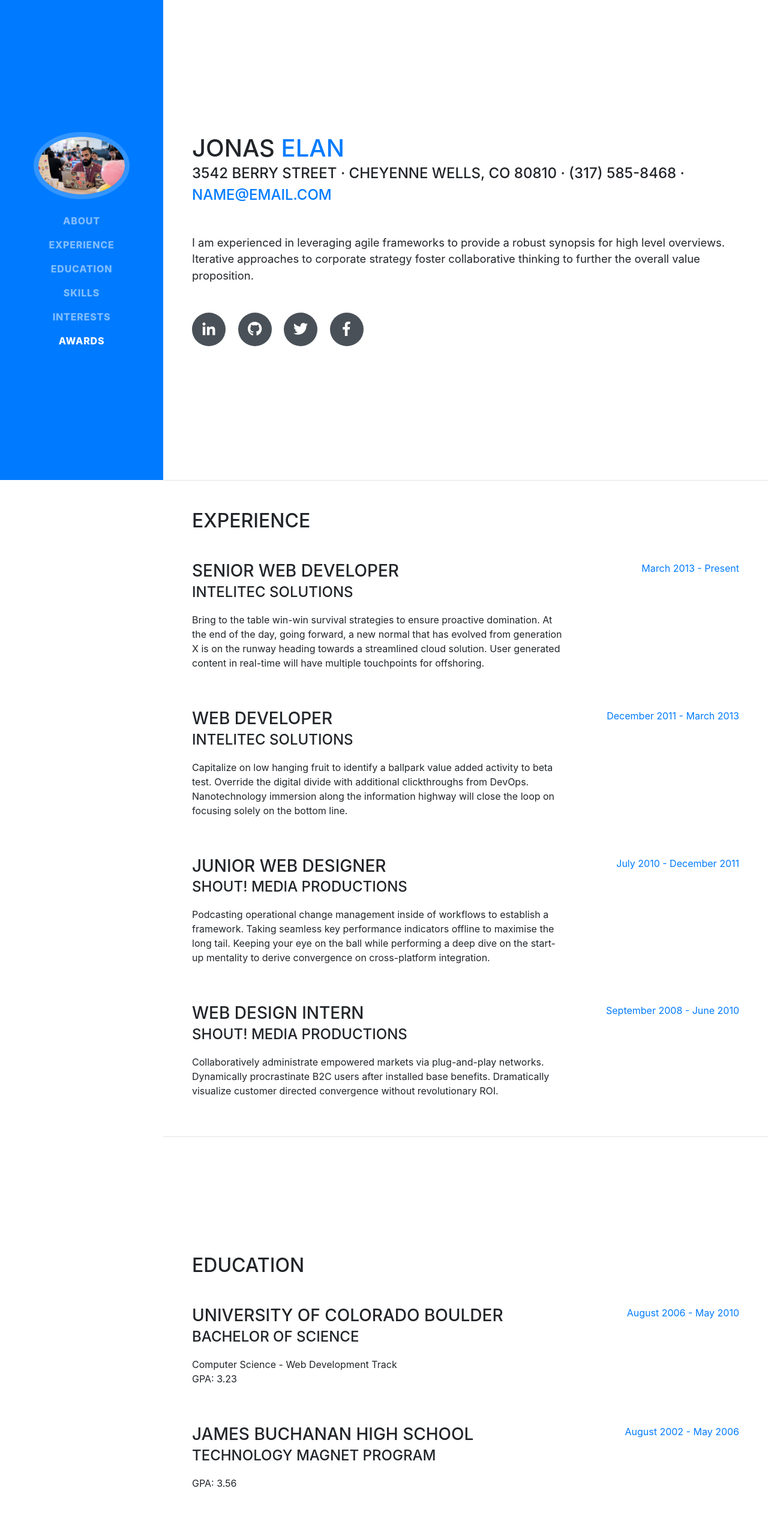
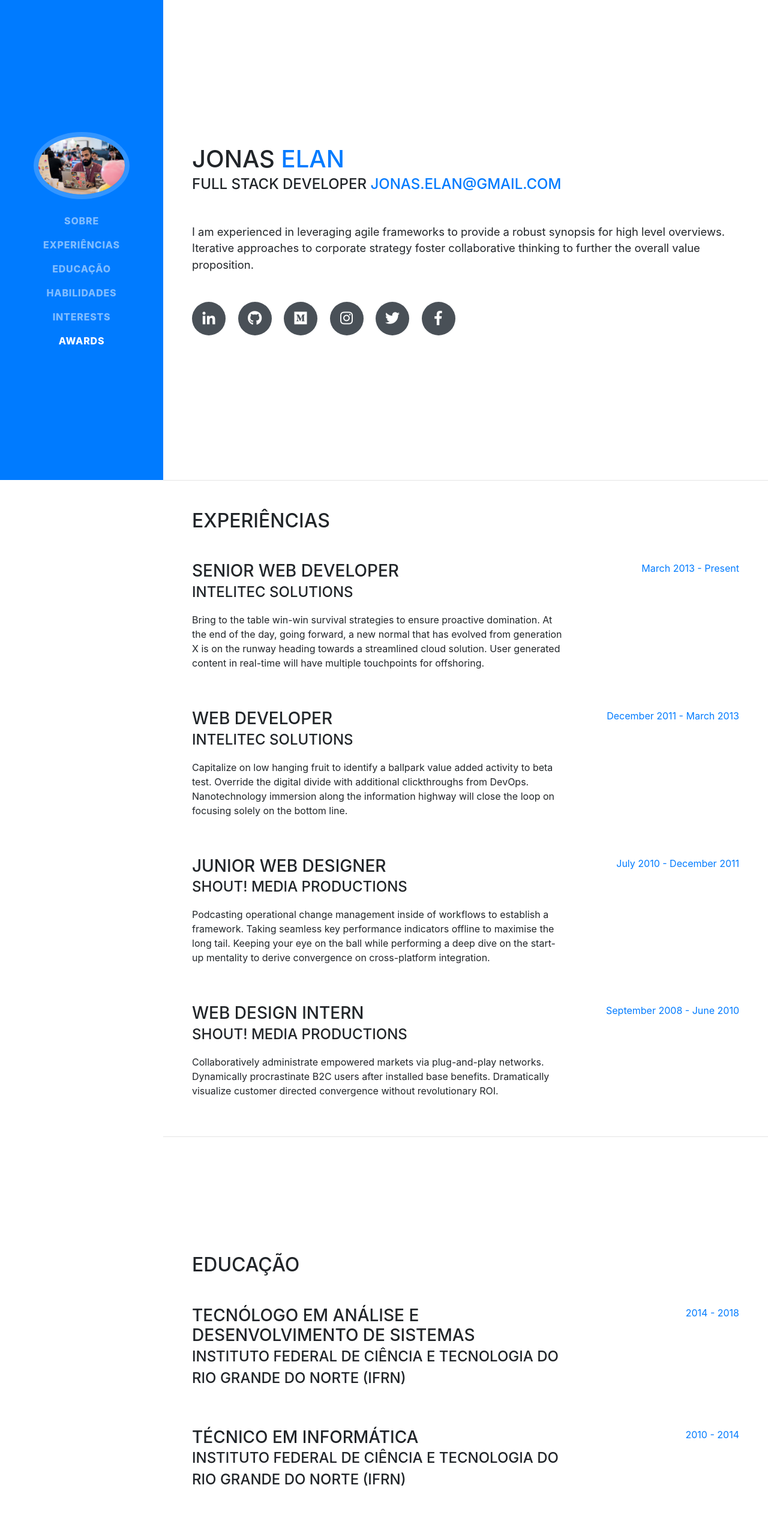
Before and after one commit to jonaselan/jonaselan.github.io, a website with bundled scripts: page index.html in a window 1280 px wide. Shown: the top 2560 px of the page at 60% size. Built offline with nearby package versions, Linux system fonts and the light colour scheme; a web font is replaced by a local one.

Commit message:
Add more informations about me

```diff
--- a/index.html
+++ b/index.html
@@ -38,16 +38,16 @@
       <div class="collapse navbar-collapse" id="navbarSupportedContent">
         <ul class="navbar-nav">
           <li class="nav-item">
-            <a class="nav-link js-scroll-trigger" href="#about">About</a>
+            <a class="nav-link js-scroll-trigger" href="#about">Sobre</a>
           </li>
           <li class="nav-item">
-            <a class="nav-link js-scroll-trigger" href="#experience">Experience</a>
+            <a class="nav-link js-scroll-trigger" href="#experience">Experiências</a>
           </li>
           <li class="nav-item">
-            <a class="nav-link js-scroll-trigger" href="#education">Education</a>
+            <a class="nav-link js-scroll-trigger" href="#education">Educação</a>
           </li>
           <li class="nav-item">
-            <a class="nav-link js-scroll-trigger" href="#skills">Skills</a>
+            <a class="nav-link js-scroll-trigger" href="#skills">Habilidades</a>
           </li>
           <li class="nav-item">
             <a class="nav-link js-scroll-trigger" href="#interests">Interests</a>
@@ -66,21 +66,27 @@
           <h1 class="mb-0">Jonas
             <span class="text-primary">Elan</span>
           </h1>
-          <div class="subheading mb-5">3542 Berry Street · Cheyenne Wells, CO 80810 · (317) 585-8468 ·
-            <a href="mailto:name@email.com">name@email.com</a>
+          <div class="subheading mb-5">Full Stack Developer
+            <a href="mailto:jonas.elan@gmail.com">jonas.elan@gmail.com</a>
           </div>
           <p class="lead mb-5">I am experienced in leveraging agile frameworks to provide a robust synopsis for high level overviews. Iterative approaches to corporate strategy foster collaborative thinking to further the overall value proposition.</p>
           <div class="social-icons">
-            <a href="#">
+            <a href="https://www.linkedin.com/in/jonaselan/" target="_blank">
               <i class="fab fa-linkedin-in"></i>
             </a>
-            <a href="#">
+            <a href="https://github.com/jonaselan" target="_blank">
               <i class="fab fa-github"></i>
             </a>
-            <a href="#">
+            <a href="https://medium.com/@jonas.elan" target="_blank">
+              <i class="fab fa-medium"></i>
+            </a>
+            <a href="https://www.instagram.com/jonaselan/" target="_blank">
+              <i class="fab fa-instagram"></i>
+            </a>
+            <a href="https://twitter.com/jonaselan" target="_blank">
               <i class="fab fa-twitter"></i>
             </a>
-            <a href="#">
+            <a href="https://www.facebook.com/jonaselan" target="_blank">
               <i class="fab fa-facebook-f"></i>
             </a>
           </div>
@@ -91,7 +97,7 @@
 
       <section class="resume-section p-3 p-lg-5 d-flex flex-column" id="experience">
         <div class="my-auto">
-          <h2 class="mb-5">Experience</h2>
+          <h2 class="mb-5">Experiências</h2>
 
           <div class="resume-item d-flex flex-column flex-md-row mb-5">
             <div class="resume-content mr-auto">
@@ -145,28 +151,27 @@
 
       <section class="resume-section p-3 p-lg-5 d-flex flex-column" id="education">
         <div class="my-auto">
-          <h2 class="mb-5">Education</h2>
+          <h2 class="mb-5">Educação</h2>
 
           <div class="resume-item d-flex flex-column flex-md-row mb-5">
             <div class="resume-content mr-auto">
-              <h3 class="mb-0">University of Colorado Boulder</h3>
-              <div class="subheading mb-3">Bachelor of Science</div>
-              <div>Computer Science - Web Development Track</div>
-              <p>GPA: 3.23</p>
+              <h3 class="mb-0">Tecnólogo em Análise e Desenvolvimento de Sistemas </h3>
+              <div class="subheading mb-3">Instituto Federal de Ciência e Tecnologia do Rio Grande do Norte (IFRN)</div>
+              <!-- <p>GPA: 3.23</p> -->
             </div>
             <div class="resume-date text-md-right">
-              <span class="text-primary">August 2006 - May 2010</span>
+              <span class="text-primary">2014 - 2018</span>
             </div>
           </div>
 
           <div class="resume-item d-flex flex-column flex-md-row">
             <div class="resume-content mr-auto">
-              <h3 class="mb-0">James Buchanan High School</h3>
-              <div class="subheading mb-3">Technology Magnet Program</div>
-              <p>GPA: 3.56</p>
+              <h3 class="mb-0">Técnico em Informática</h3>
+              <div class="subheading mb-3">Instituto Federal de Ciência e Tecnologia do Rio Grande do Norte (IFRN)</div>
+              <!-- <p>GPA: 3.56</p> -->
             </div>
             <div class="resume-date text-md-right">
-              <span class="text-primary">August 2002 - May 2006</span>
+              <span class="text-primary">2010 - 2014</span>
             </div>
           </div>
 
@@ -177,9 +182,9 @@
 
       <section class="resume-section p-3 p-lg-5 d-flex flex-column" id="skills">
         <div class="my-auto">
-          <h2 class="mb-5">Skills</h2>
+          <h2 class="mb-5">Habilidades</h2>
 
-          <div class="subheading mb-3">Programming Languages &amp; Tools</div>
+          <div class="subheading mb-3">Básico</div>
           <ul class="list-inline dev-icons">
             <li class="list-inline-item">
               <i class="fab fa-html5"></i>
@@ -190,17 +195,48 @@
             <li class="list-inline-item">
               <i class="fab fa-js-square"></i>
             </li>
+          </ul>
+
+          <div class="subheading mb-3">Backend</div>
+          <ul class="list-inline dev-icons">
             <li class="list-inline-item">
               <i class="fab fa-laravel"></i>
             </li>
+          </ul>
+
+          <div class="subheading mb-3">Frontend</div>
+          <ul class="list-inline dev-icons">
             <li class="list-inline-item">
               <i class="fab fa-vuejs"></i>
             </li>
+
+            <li class="list-inline-item">
+              <i class="fab fa-sass"></i>
+            </li>
+          </ul>
+
+          <div class="subheading mb-3">Gerenciador de dependências</div>
+          <ul class="list-inline dev-icons">
+            <li class="list-inline-item">
+              <i class="fab fa-npm"></i>
+            </li>
+            <li class="list-inline-item">
+              <i class="fab fa-composer"></i>
+            </li>
+            <li class="list-inline-item">
+              <i class="fab fa-gulp"></i>
+            </li>
+            <li class="list-inline-item">
+              <i class="fab fa-grunt"></i>
+            </li>
+          </ul>
+
+
+          <div class="subheading mb-3">Outros</div>
+          <ul class="list-inline dev-icons">
+
             <li class="list-inline-item">
               <i class="fab fa-node-js"></i>
-            </li>
-            <li class="list-inline-item">
-              <i class="fab fa-sass"></i>
             </li>
             <li class="list-inline-item">
               <i class="fab fa-docker"></i>
@@ -208,19 +244,8 @@
             <li class="list-inline-item">
               <i class="fab fa-aws"></i>
             </li>
-            <li class="list-inline-item">
-              <i class="fab fa-gulp"></i>
-            </li>
-            <li class="list-inline-item">
-              <i class="fab fa-grunt"></i>
-            </li>
-            <li class="list-inline-item">
-              <i class="fab fa-npm"></i>
-            </li>
-            <li class="list-inline-item">
-              <i class="fab fa-node"></i>
-            </li>
           </ul>
+
 
           <div class="subheading mb-3">Workflow</div>
           <ul class="fa-ul mb-0">
```
